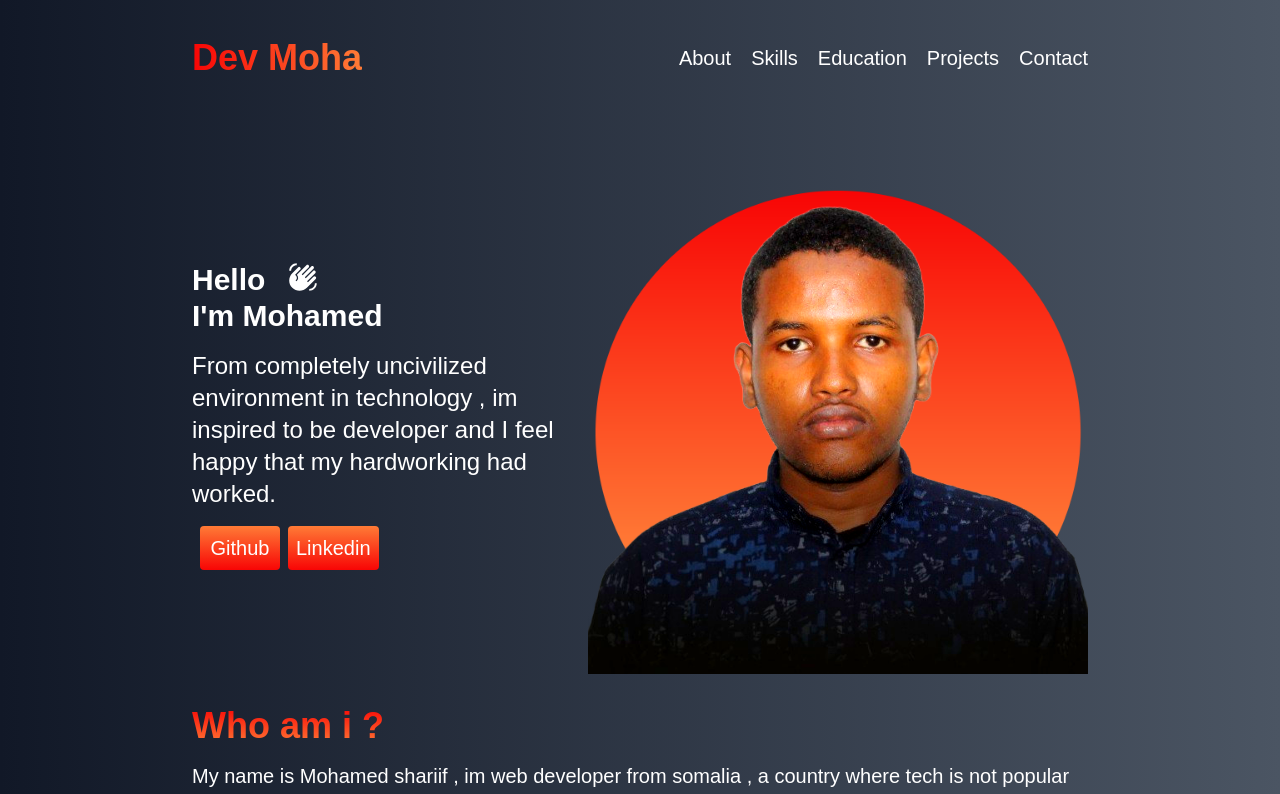
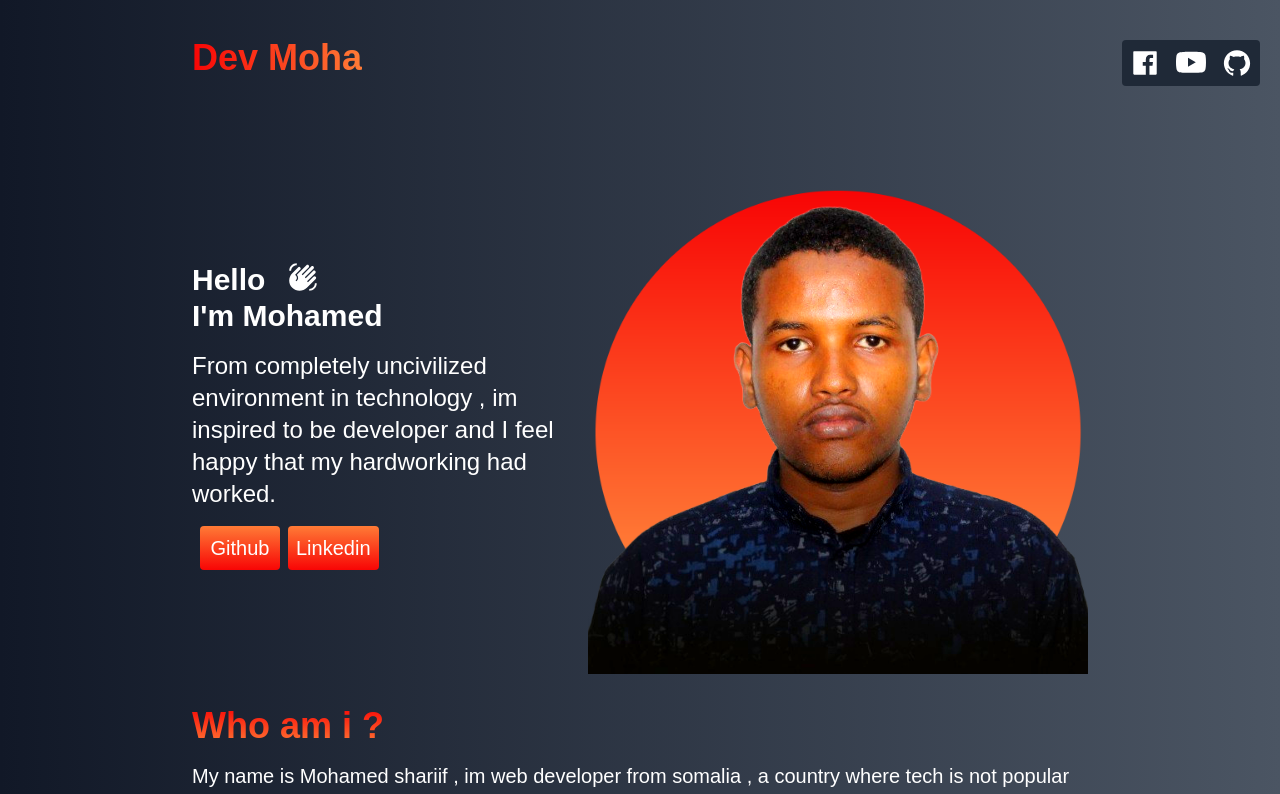
Before and after one commit to Dev-Moa/My-portofolio, a React (Vite) app: page / in a window 1280 px wide. Shown: the top 794 px of the page. Built offline with nearby package versions, Linux system fonts and the light colour scheme; a web font is replaced by a local one.

Commit message:
socialmedia

```diff
--- a/src/components/Navbar.jsx
+++ b/src/components/Navbar.jsx
@@ -2,6 +2,8 @@ import React, { useState } from "react";
 import { IoMenu } from "react-icons/io5";
 import { IoMdClose } from "react-icons/io";
 import { Link } from "react-router-dom";
+import { AiFillFacebook, AiFillGithub } from "react-icons/ai";
+import { BsYoutube } from "react-icons/bs";
 function Navbar() {
   const style = {
     container: `flex mb-12 justify-between items-center text-white  `,
@@ -11,6 +13,7 @@ function Navbar() {
     menu: `text-3xl  md:hidden`,
     grdtxt: `font-semibold hero text-transparent text-2xl md:text-4xl bg-clip-text bg-gradient-to-r from-[#F80505] to-[#FF7B36]`,
     li: `hover:bg-gray-400 hover:p-1 rounded`,
+    tech: `text-3xl text-white flex flex-col md:flex-row fixed top-10 right-5 bg-gray-800 p-2 gap-4 rounded`,
   };
   const [nav, setNav] = useState(true);
   const handleClick = () => {
@@ -20,33 +23,26 @@ function Navbar() {
   return (
     <div className={style.container}>
       <h1 className={style.grdtxt}>Dev Moha</h1>
-
-      <ul className={nav ? style.ul : style.ul_mobile}>
-        <Link to="about">
-          <li className={style.li}>About</li>
-        </Link>
-        <Link to="skills">
-          <li className={style.li}>Skills</li>
-        </Link>
-
-        <Link to="education">
-          <li className={style.li}>Education</li>
-        </Link>
-        <Link to="projects">
-          <li className={style.li}>Projects</li>
-        </Link>
-        <Link to="contact">
-          <li className={style.li}>Contact</li>
-        </Link>
-      </ul>
-
-      <button onClick={handleClick} className={style.btn}>
-        {nav ? (
-          <IoMenu className={style.menu} />
-        ) : (
-          <IoMdClose className={style.menu} />
-        )}
-      </button>
+      <div className={style.tech}>
+        {/* facebook */}
+        <a
+          target="_blank"
+          href="https://www.facebook.com/profile.php?id=100085252966518"
+        >
+          <AiFillFacebook />
+        </a>
+        {/* youtube */}
+        <a
+          target="_blank"
+          href="https://www.youtube.com/channel/UCp0Mg7lHe2h_cP8Dl9leBqg"
+        >
+          <BsYoutube />
+        </a>
+        {/* github */}
+        <a target="_blank" href="https://github.com/Dev-Moa">
+          <AiFillGithub />
+        </a>
+      </div>
     </div>
   );
 }
```
